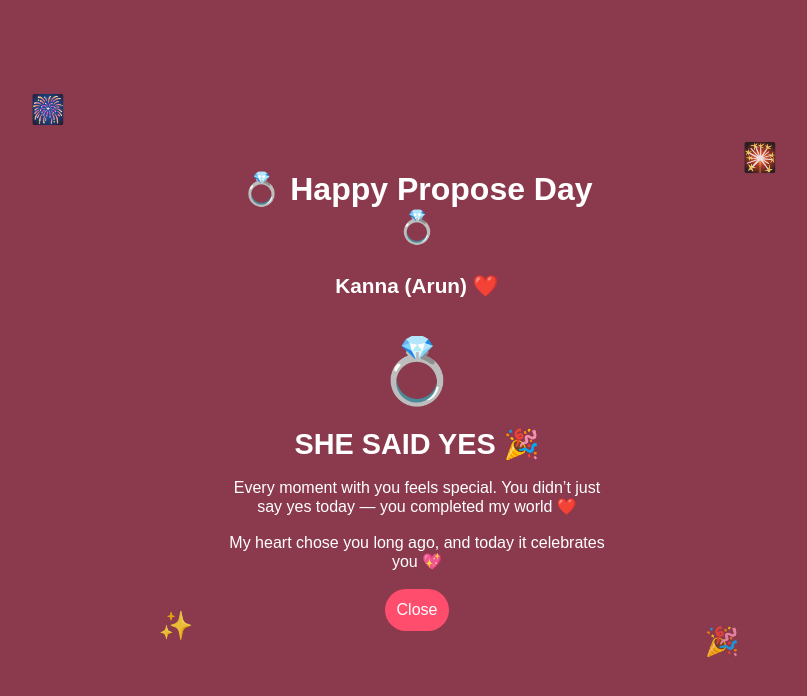
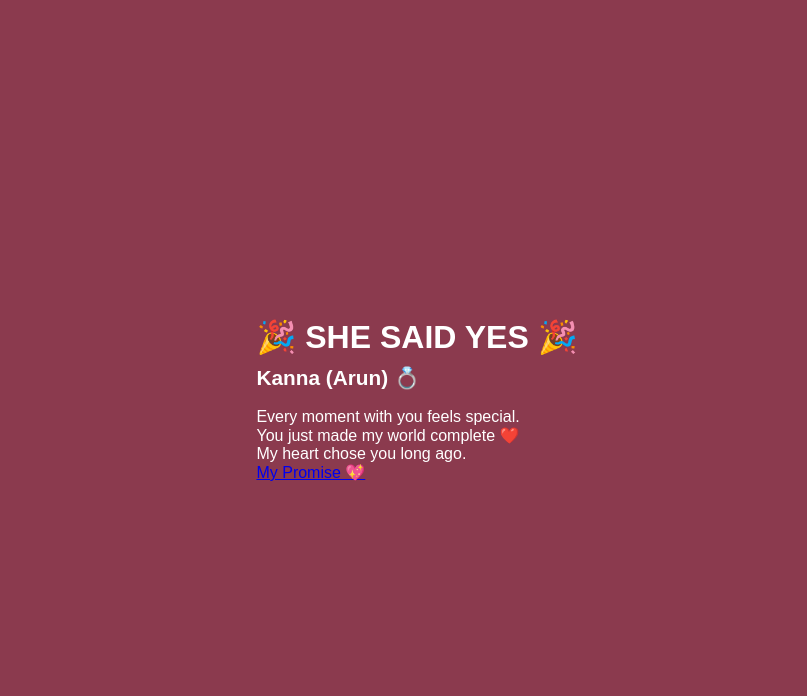
Before and after one commit to tenali28/propose, a plain HTML site: page story.html in a window 1280 px wide. Shown: the whole page, without its empty margins (223-1030 px from the left). Drawn offline with Linux system fonts and the light colour scheme.

Commit message:
Update story.html

```diff
--- a/story.html
+++ b/story.html
@@ -2,41 +2,24 @@
 <html lang="en">
 <head>
   <meta charset="UTF-8">
-  <title>She Said Yes 💖</title>
+  <title>She Said YES 💖</title>
   <link rel="stylesheet" href="style.css">
 </head>
 <body>
 
-  <!-- Firecrackers -->
-  <div class="firecracker">🎆</div>
-  <div class="firecracker">🎇</div>
-  <div class="firecracker">✨</div>
-  <div class="firecracker">🎉</div>
+  <div class="card">
+    <h1>🎉 SHE SAID YES 🎉</h1>
+    <h2>Kanna (Arun) 💍</h2>
 
-  <div class="popup">
-    <h1>💍 Happy Propose Day 💍</h1>
-    <h2>Kanna (Arun) ❤️</h2>
+    <div class="ring"></div>
 
-    <div class="ring">💍</div>
-
-    <div class="accepted">
-      SHE SAID YES 🎉
-    </div>
-
-    <p>
-      Every moment with you feels special.
-      You didn’t just say yes today —
-      you completed my world ❤️
+    <p class="message">
+      Every moment with you feels special.<br>
+      You just made my world complete ❤️<br>
+      My heart chose you long ago.
     </p>
 
-    <p>
-      My heart chose you long ago,
-      and today it celebrates you 💖
-    </p>
-
-    <a href="index.html">
-      <button class="close-btn">Close</button>
-    </a>
+    <a href="promise.html" class="next-btn">My Promise 💖</a>
   </div>
 
 </body>
```
